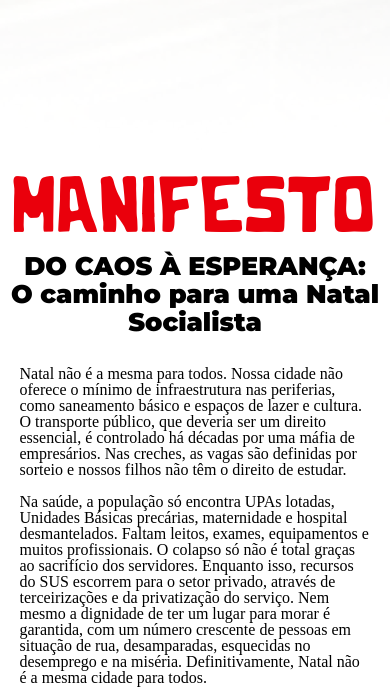
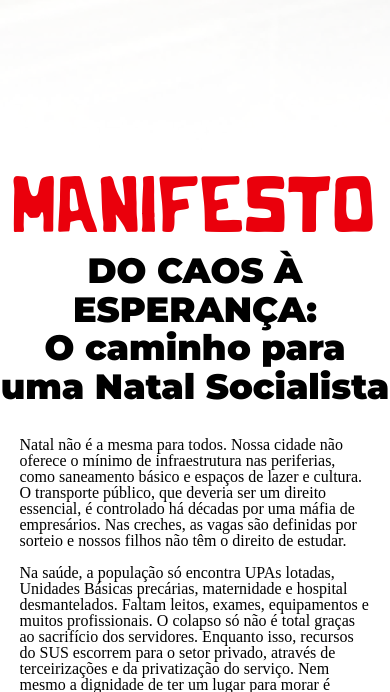
Before and after one commit to igorbrx2/projetosocialista, a WordPress theme: template index.php in a window 390 px wide. Shown: the part 2428-3120 px from the top of the page. Run offline with PHP 8.4 and a stand-in for WordPress, Linux system fonts and the light colour scheme; the site name, menu and one post (Sample post) are stand-ins, and other content is empty; some web fonts are replaced.

Commit message:
ajustada responsividade

```diff
--- a/responsivo.css
+++ b/responsivo.css
@@ -72,6 +72,10 @@
     .vamos-trilhar p {
         max-width: 90vw;
     }
+
+    .card-candidato img {
+        width: 350px;
+    }
 }
 
 @media (max-width: 770px) {
@@ -103,6 +107,10 @@
         max-width: 90vw;
     }
 
+    #corpo-manifesto h2 {
+        font-size: 2.2rem;
+    }
+
     .container-form {
         max-width: 90vw;
         margin: 0 auto;
--- a/style.css
+++ b/style.css
@@ -300,8 +300,8 @@ Version: 1.0
   flex-direction: column;
   justify-content: center;
   align-items: center;
+  width: 500px;
   max-width: 90vw;
-  width: 500px;
 }
 
 .card-candidato img {
```
